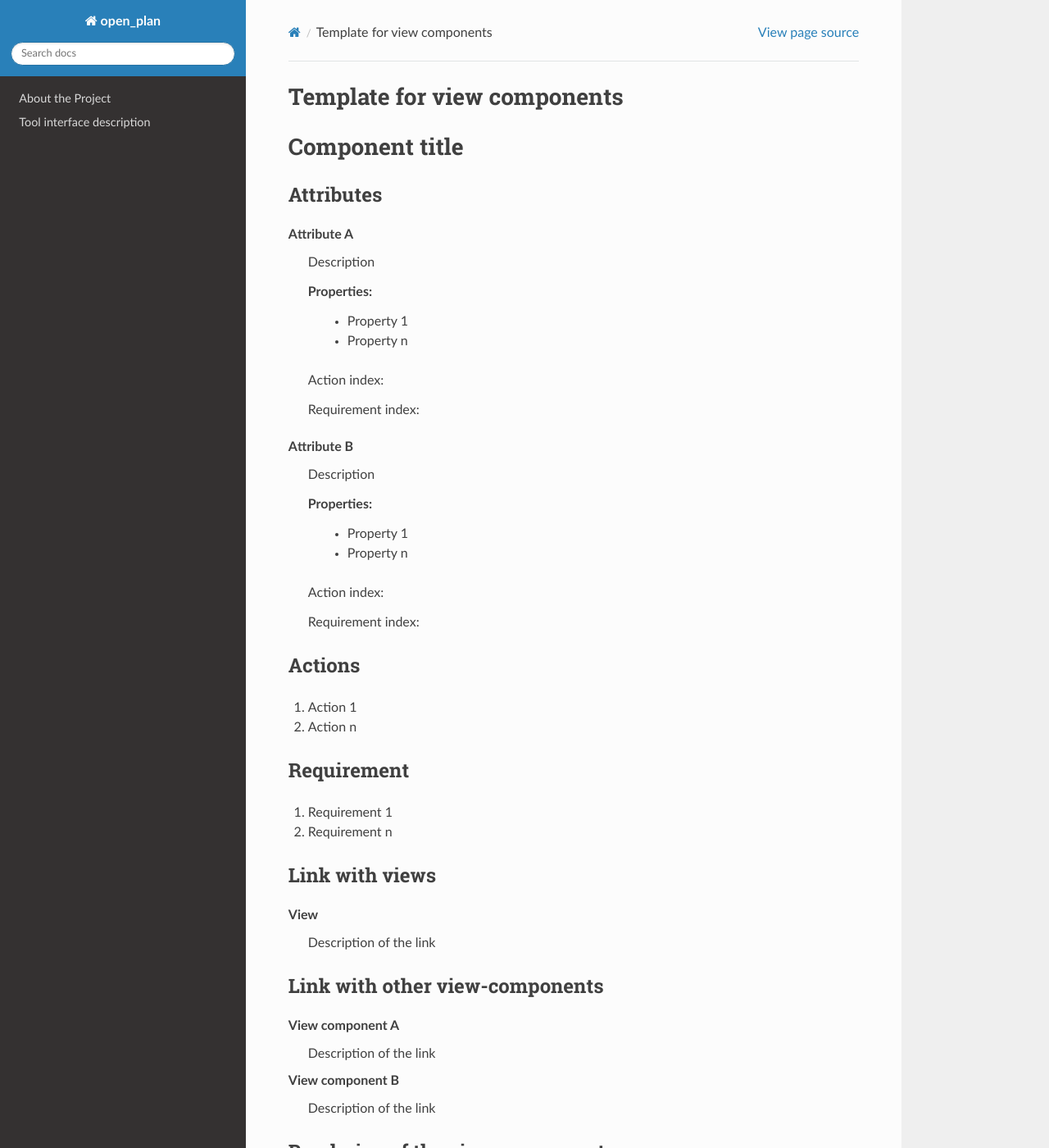
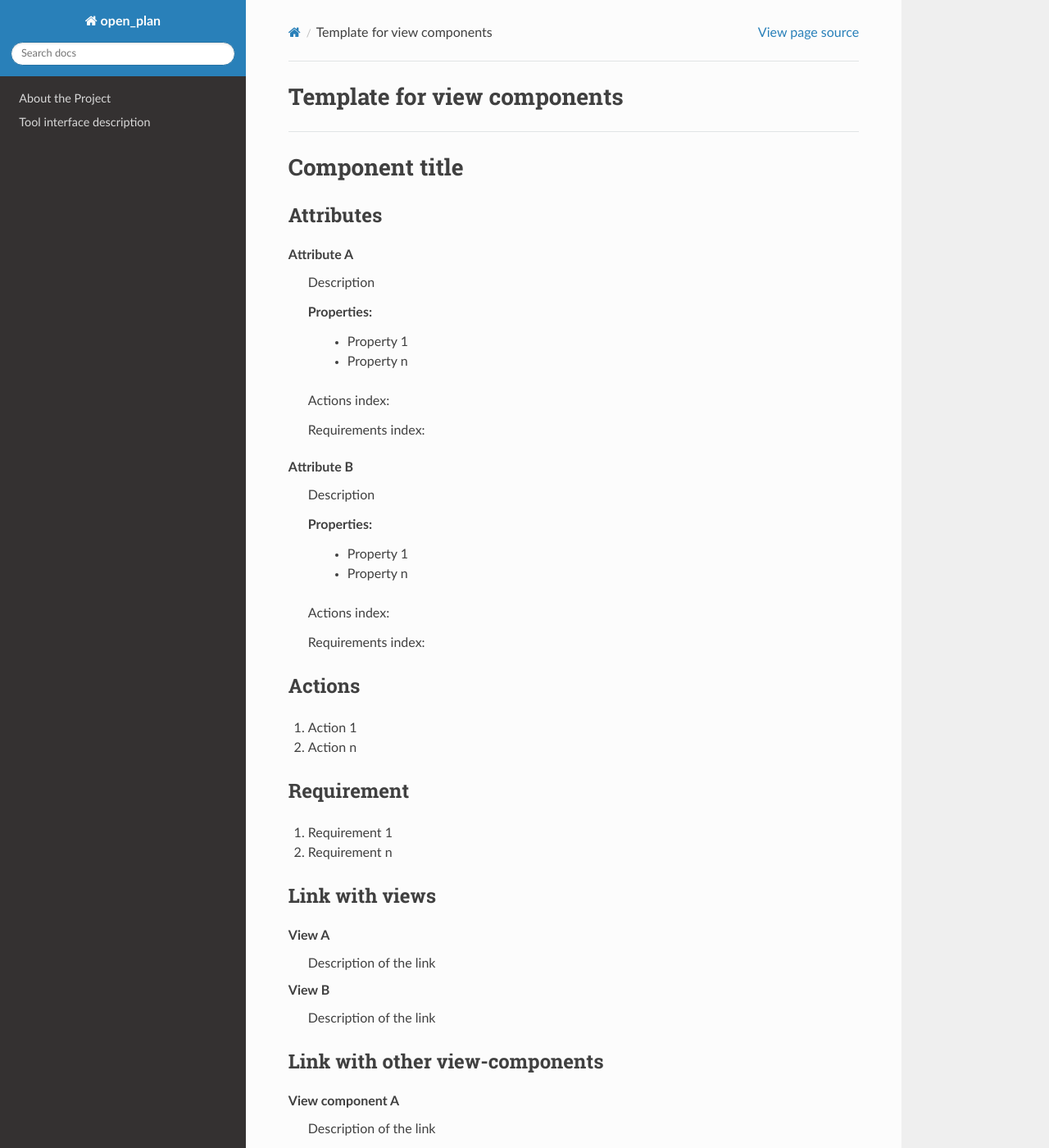
Before and after one commit to rl-institut/open_plan, a Sphinx documentation site: the page built from docs/view_components/view_component_template.rst, in a window 1280 px wide and 1400 px high. Shown: the whole window at 82% size. Built offline with Sphinx 7.4.7 and the Read the Docs theme 2.0.0, drawn with Linux system fonts in a browser that asks for light colours; formulas are drawn with MathJax 3.

Commit message:
final changes template view components

```diff
--- a/docs/view_components/view_component_template.rst
+++ b/docs/view_components/view_component_template.rst
@@ -5,6 +5,8 @@
 Template for view components
 ----------------------------
 .. Adapt tp your view component from here
+
+------------------------------------------------------
 
 Component title
 ---------------
@@ -20,9 +22,9 @@ Attributes
         * Property 1
         * Property n
 
-    Action index:
+    Actions index:
 
-    Requirement index:
+    Requirements index:
 
 .. [One liner] corresponding indexes from the Actions and Requirements paragraph
 
@@ -33,9 +35,9 @@ Attributes
         * Property 1
         * Property n
 
-    Action index:
+    Actions index:
 
-    Requirement index:
+    Requirements index:
 
 .. [One liner] corresponding indexes from the Actions and Requirements paragraph
 
@@ -51,7 +53,10 @@ Requirement
 
 Link with views
 ^^^^^^^^^^^^^^^^^^^^^
-**View**
+**View A**
+    Description of the link
+
+**View B**
     Description of the link
 
 Link with other view-components
```
